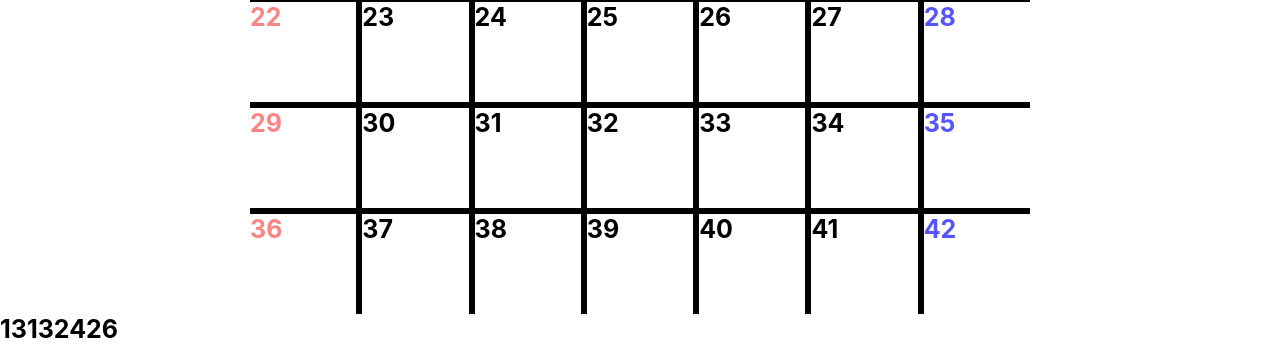
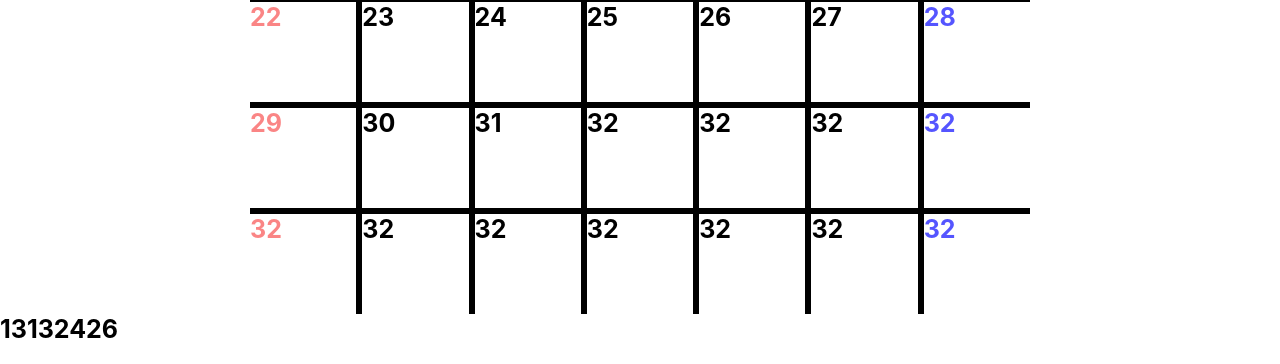
Before and after one commit to UlsanBigDev/ChunMa, a React (Create React App) app: page / in a window 1280 px wide. Shown: the part 507-871 px from the top of the page. Built offline with nearby package versions, Linux system fonts and the light colour scheme.

Commit message:
modal event modify

```diff
--- a/src/page/Home.tsx
+++ b/src/page/Home.tsx
@@ -4,6 +4,14 @@ import DayInfo from '../component/DayInfo';
 
 function Home() {
   const weekArr = ["SUN", "MON", "TUE", "WED", "THU", "FRI", "SAT"]
+  const calendarData = [
+    [1,2,3,4,5,6,7],
+    [8,9,10,11,12,13,14],
+    [15,16,17,18,19,20,21],
+    [22,23,24,25,26,27,28],
+    [29,30,31,32,32,32,32],
+    [32,32,32,32,32,32,32],
+  ]
   return (
     <div className='home'>
         <div className='month'>
@@ -15,37 +23,22 @@ function Home() {
         })}
       </div>
       <div className='calendar'>
-        <div className='calendar-week'>
+        {/* <div className='calendar-week'>
           {weekArr.map((arr, index)=>{
             let aa = index+1
             return (<div className='day'><Modal component={<DayInfo changeDay={"0"+aa}/>} width={300} height={400} day={index+1}/></div>)
           })}
-        </div>
-        <div className='calendar-week'>
-          {weekArr.map((arr, index)=>{
-            return (<div className='day'><Modal component={<DayInfo changeDay={index+8}/>} width={300} height={400} day={index+8}/></div>)
-          })}
-        </div>
-        <div className='calendar-week'>
-          {weekArr.map((arr, index)=>{
-            return (<div className='day'><Modal component={<DayInfo changeDay={index+15}/>} width={300} height={400} day={index+15}/></div>)
-          })}
-        </div>
-        <div className='calendar-week'>
-          {weekArr.map((arr, index)=>{
-            return (<div className='day'><Modal component={<DayInfo changeDay={index+22}/>} width={300} height={400} day={index+22}/></div>)
-          })}
-        </div>
-        <div className='calendar-week'>
-          {weekArr.map((arr, index)=>{
-            return (<div className='day'><Modal component={<DayInfo changeDay={index+29}/>} width={300} height={400} day={index+29}/></div>)
-          })}
-        </div>
-        <div className='calendar-week'>
-          {weekArr.map((arr, index)=>{
-            return (<div className='day'><Modal component={<DayInfo changeDay={index+36}/>} width={300} height={400} day={index+36}/></div>)
-          })}
-        </div>
+        </div> */}
+        {calendarData.map((week) => {
+          return(
+            <div className='calendar-week'>
+              { week.map((day)=>{
+                return <div className='day'><Modal component={<DayInfo changeDay={day}/>} width={300} height={400} day={day}/></div>
+              }) }
+            </div>
+          )
+        })}
+
       </div>
     </div>
   );
```
